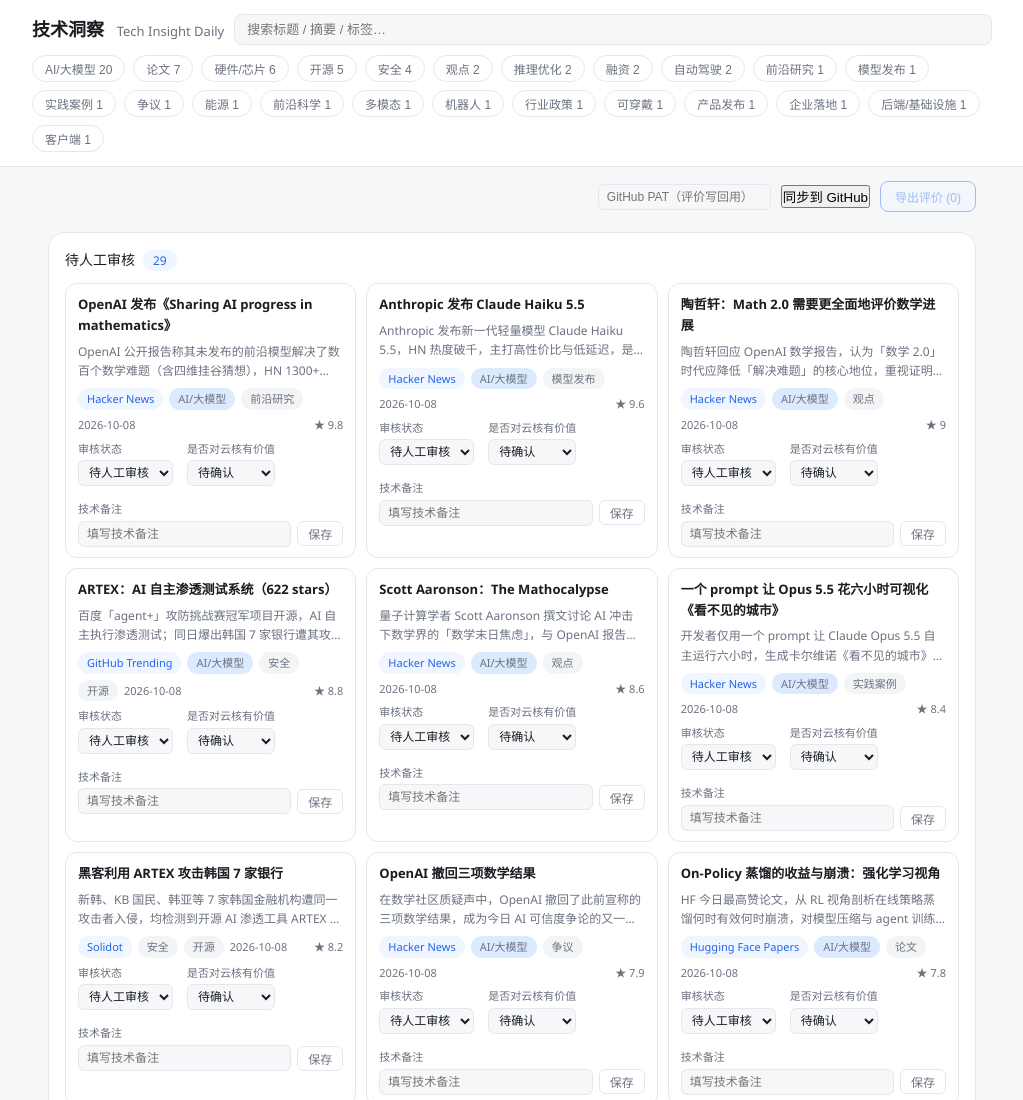
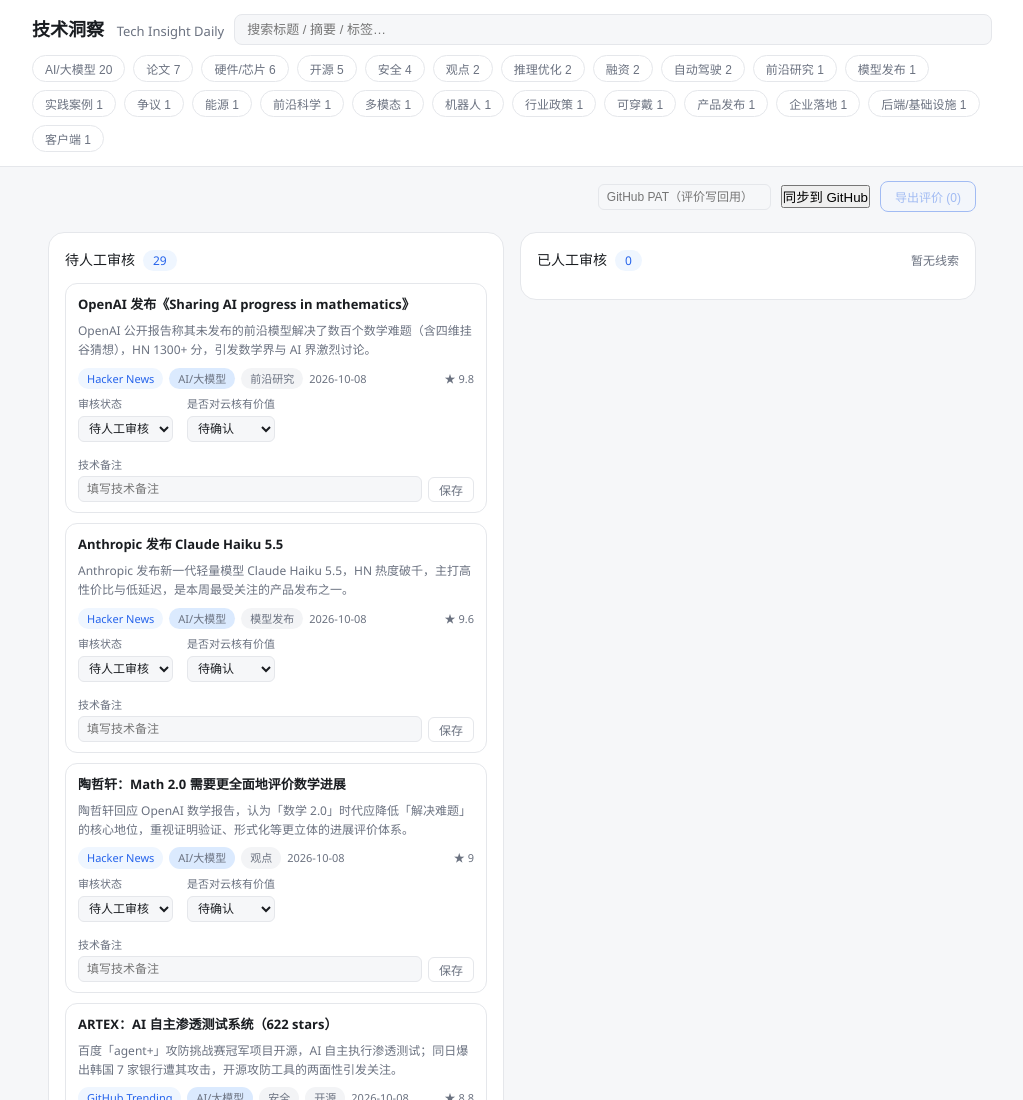
Before and after one commit to zzllulu2026/tech_insight, a plain HTML site: page index.html in a window 1280 px wide. Shown: the top 1100 px of the page, without its empty margins (128-1151 px from the left). Drawn offline with Linux system fonts and the light colour scheme.

Commit message:
v2.5: two big category cards side by side (auto-stack on narrow screens)

```diff
--- a/index.html
+++ b/index.html
@@ -54,7 +54,8 @@
   #exportBtn{padding:6px 14px;border-radius:8px;border:1px solid var(--accent);background:var(--accent-soft);color:var(--accent);font-size:12px;cursor:pointer}
   #exportBtn:disabled{opacity:.4;cursor:default}
   .empty{text-align:center;color:var(--muted);padding:60px 0;font-size:14px}
-  .bigcard{background:var(--card);border:1px solid var(--border);border-radius:16px;padding:16px;margin-bottom:16px}
+  .bigwrap{display:grid;grid-template-columns:repeat(auto-fit,minmax(420px,1fr));gap:16px;align-items:start}
+  .bigcard{background:var(--card);border:1px solid var(--border);border-radius:16px;padding:16px}
   .bhead{display:flex;align-items:center;gap:8px;margin-bottom:12px}
   .bhead h2{font-size:14px;font-weight:500;color:var(--text)}
   .bcount{background:var(--accent-soft);color:var(--accent);border-radius:999px;padding:1px 10px;font-size:12px}
@@ -246,7 +247,7 @@
       </div>
       ${arr.length?`<div class="leadgrid">${arr.map(card).join("")}</div>`:""}
     </div>`;
-  list.innerHTML = sec("待人工审核", pend) + sec("已人工审核", done);
+  list.innerHTML = `<div class="bigwrap">` + sec("待人工审核", pend) + sec("已人工审核", done) + `</div>`;
 }
 
 function updReview(id, field, value){
```
